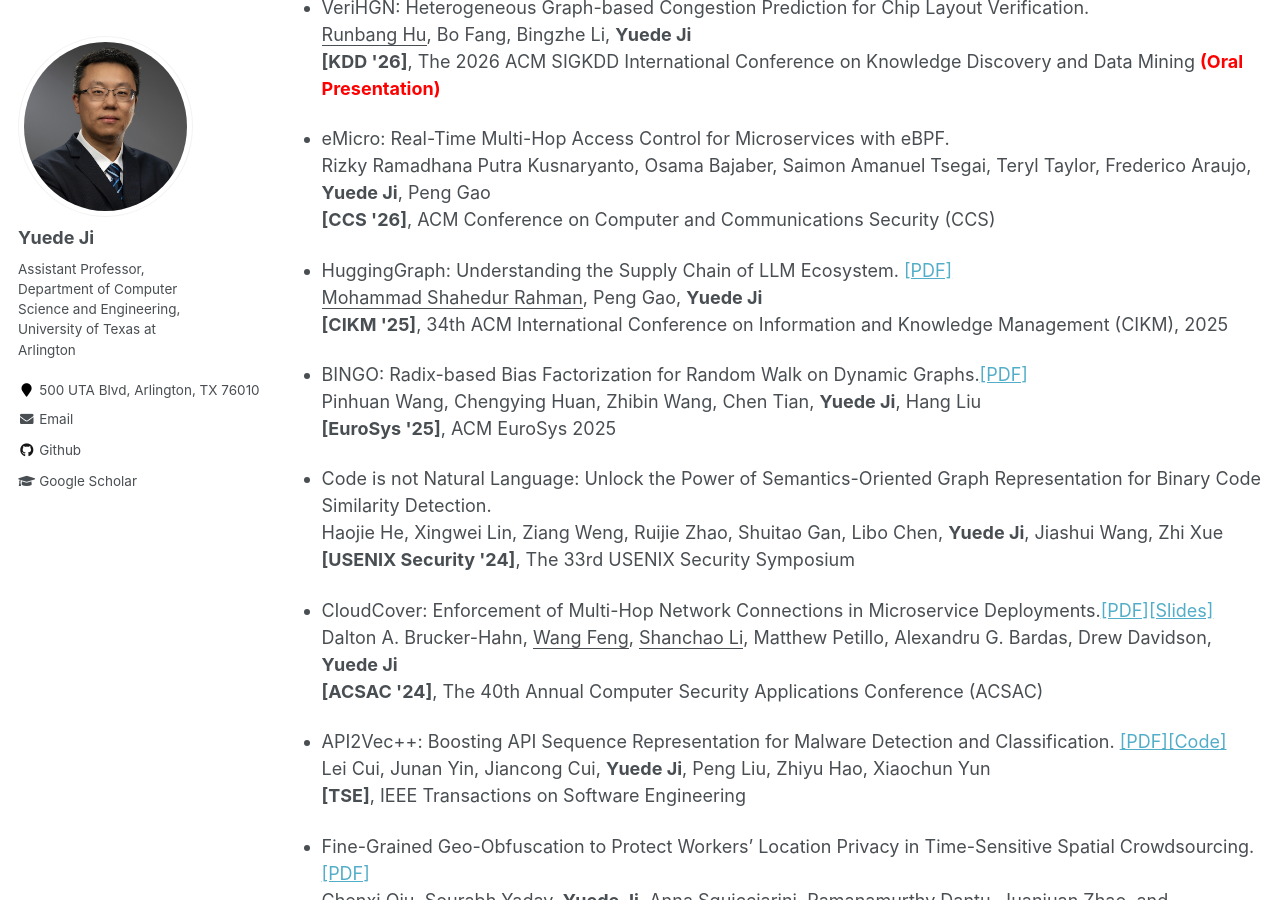
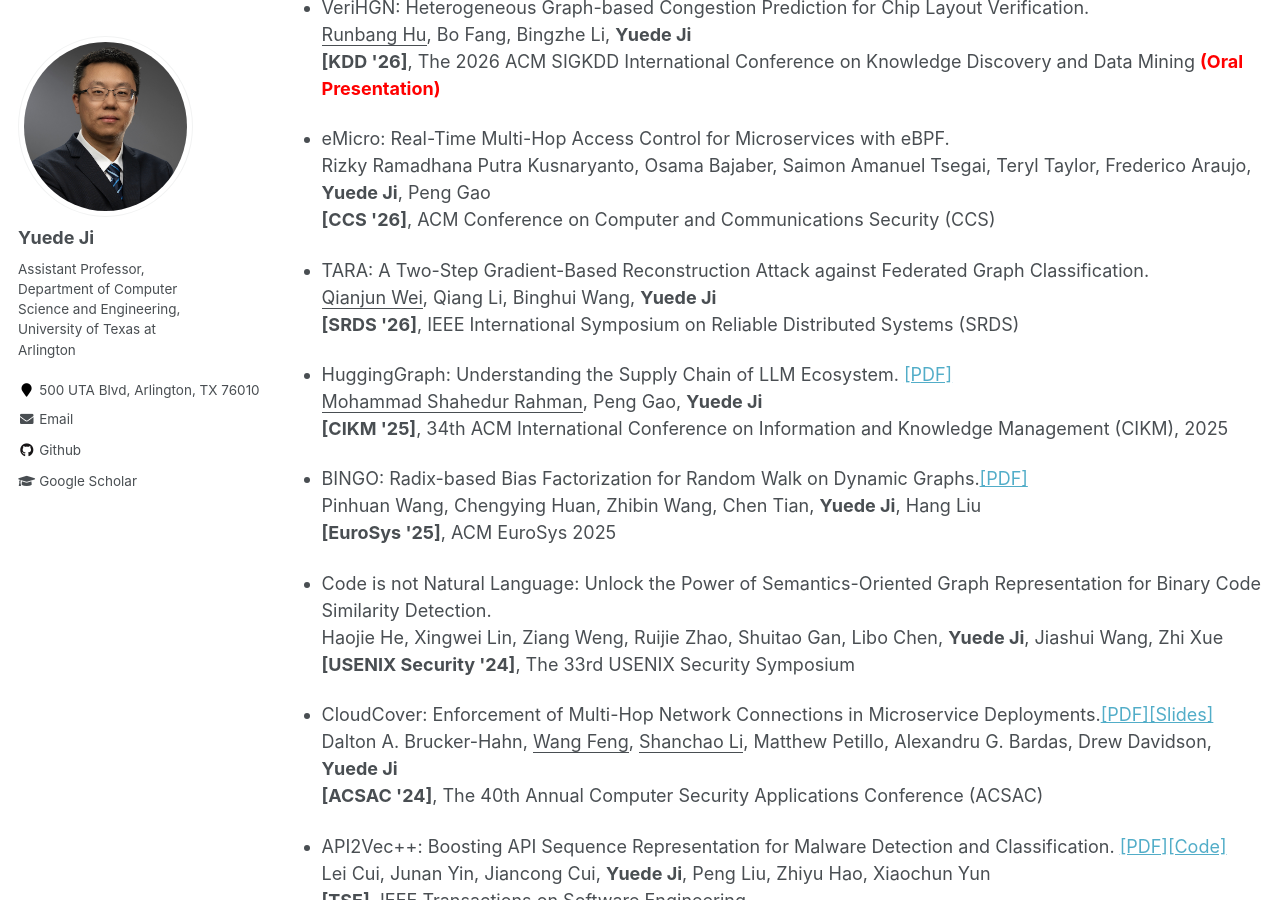
Before and after one commit to yuede/yuede.github.io, a Jekyll site: the page built from _pages/publications.md, in a window 1280 px wide and 900 px high, scrolled down 325 px. Built offline with Jekyll 4.4.1, drawn with Linux system fonts in a browser that asks for light colours.

Commit message:
Add TARA paper (SRDS 2026) to selected publications

```diff
--- a/_pages/publications.md
+++ b/_pages/publications.md
@@ -21,6 +21,10 @@ Here is the [full publication list.](./publications_full.md) The students advise
 * eMicro: Real-Time Multi-Hop Access Control for Microservices with eBPF.<br/>
 Rizky Ramadhana Putra Kusnaryanto, Osama Bajaber, Saimon Amanuel Tsegai, Teryl Taylor, Frederico Araujo, <strong>Yuede Ji</strong>, Peng Gao<br/>
 <strong>[CCS \'26]</strong>, ACM Conference on Computer and Communications Security (CCS)<br/>
+
+* TARA: A Two-Step Gradient-Based Reconstruction Attack against Federated Graph Classification.<br/>
+<u>Qianjun Wei</u>, Qiang Li, Binghui Wang, <strong>Yuede Ji</strong><br/>
+<strong>[SRDS \'26]</strong>, IEEE International Symposium on Reliable Distributed Systems (SRDS)<br/>
 
 * HuggingGraph: Understanding the Supply Chain of LLM Ecosystem. [[PDF]](https://arxiv.org/pdf/2507.14240)<br/>
 <u>Mohammad Shahedur Rahman</u>, Peng Gao, <strong>Yuede Ji</strong><br/>
```
